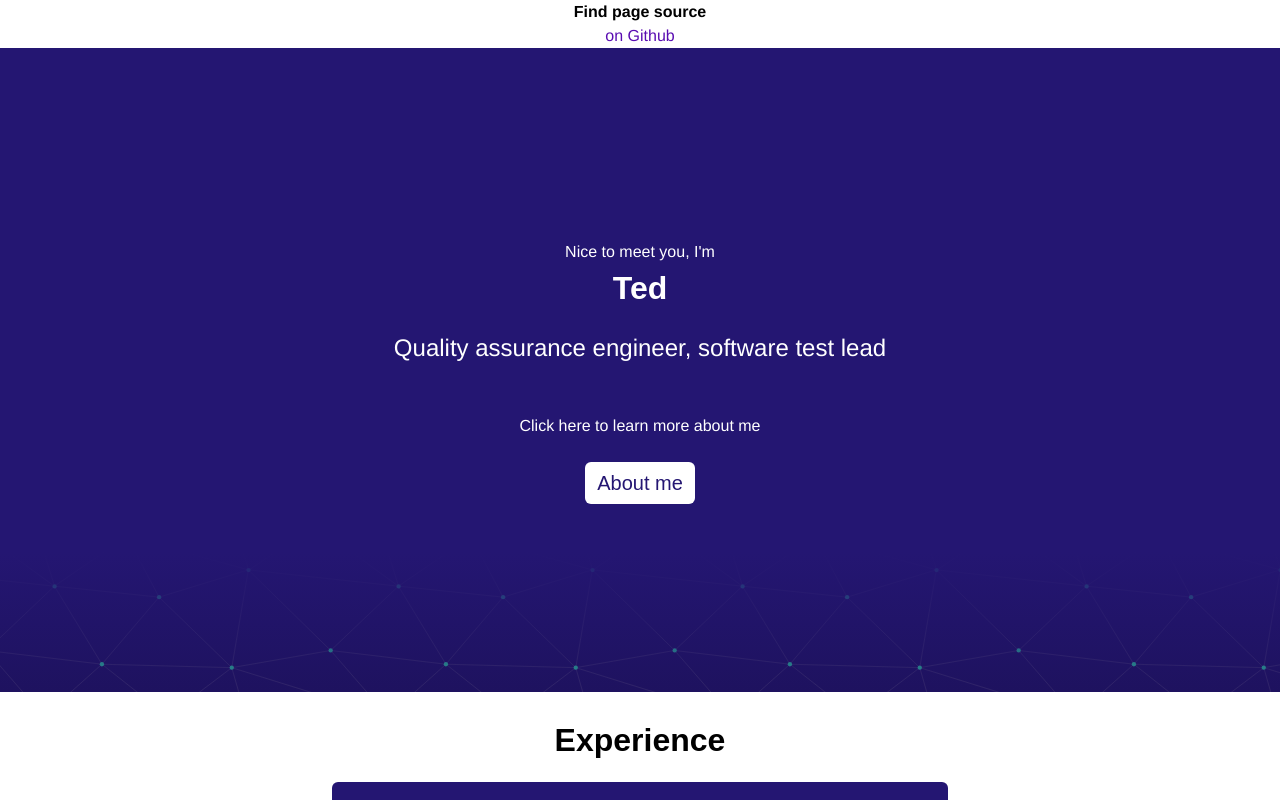
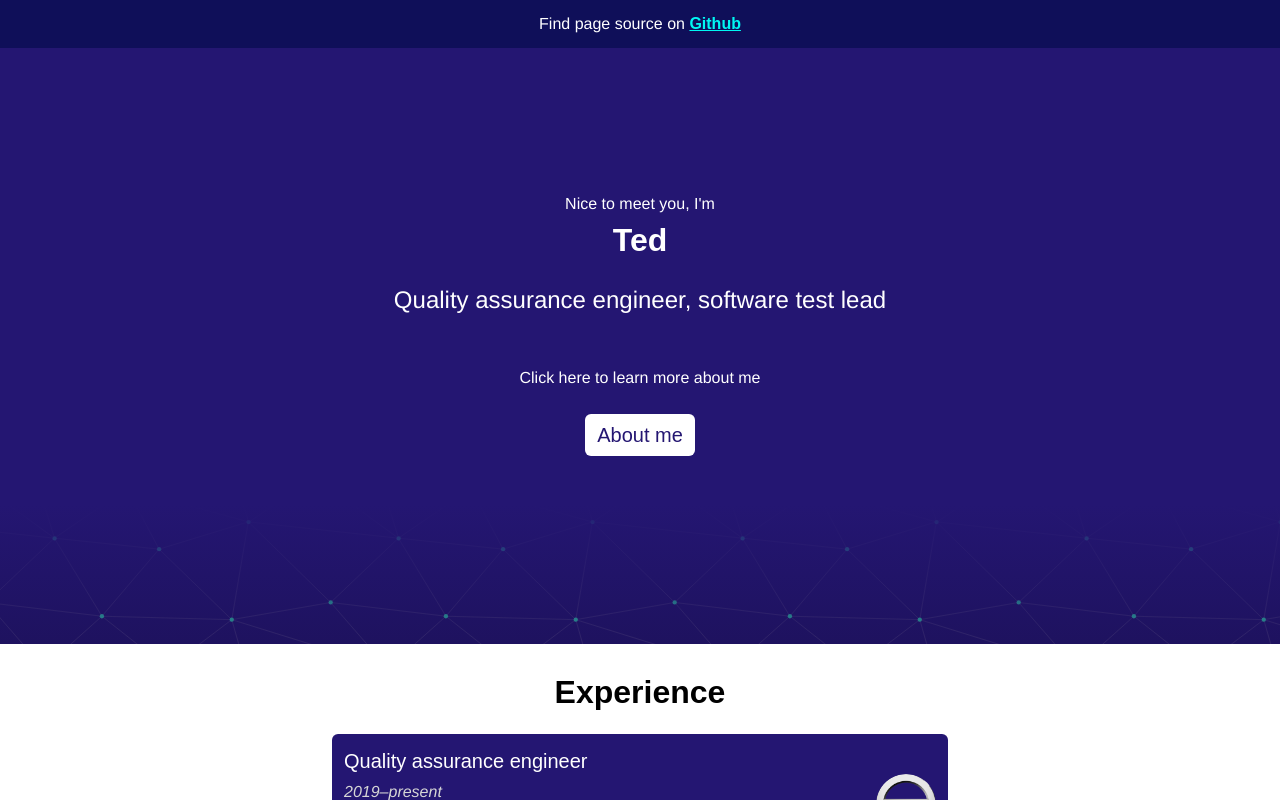
Before and after one commit to tederlandsson/portfolio, a React (Create React App) app: page / in a window 1280 px wide. Shown: the top 800 px of the page. Built offline with nearby package versions, Linux system fonts and the light colour scheme; what webfontloader would draw is missing.

Commit message:
banner styling

```diff
--- a/src/components/Banner/Banner.tsx
+++ b/src/components/Banner/Banner.tsx
@@ -20,17 +20,34 @@ const Banner: React.FC<BannerProps> = (
   return (
     <BannerStyling>
       <div className="banner">
-        <p>{text}</p>
-        <a href={url} target="_blank" rel="noopener noreferrer">{linkText ? linkText : 'here!'}</a>
+        <p>{text}
+          <a href={url} target="_blank" rel="noopener noreferrer">{linkText ? linkText : 'here!'}</a>
+        </p>
       </div>
     </BannerStyling>
   );
 };
 
-const BannerStyling = styled.button`
-  background-color: ${Colors.white};
-  font-weight: bold;
+const BannerStyling = styled.div`
+  position: fixed;
+  top: 0;
+  right: 0;
+  z-index: 2;
+  font-family: ${Typography.main};
+  font-weight: 300;
+  background-color: ${Colors.blueGradientBackGround};
+  color: white;
+  padding: ${Margins.small} 0 ${Margins.small} 0;
   width: 100vw;
+  }
+
+  a:link, a:visited {
+    font-family: ${Typography.secondary};
+    color: ${Colors.aqua};
+    font-size: ${FontSizes.medium};
+    font-weight: bold;
+    text-decoration: underline;
+  }
 }
 `;
 
--- a/src/config/about.ts
+++ b/src/config/about.ts
@@ -56,7 +56,7 @@ export const FooterContent: FooterProps = {
     poweredBy: 'Powered by Github pages & React',
     fontsUsed: 'Avenir, Work Sans',
     tests: 'cypress.io',
-    lastUpdated: 'Jan. 06',
+    lastUpdated: 'Jan. 17',
   },
 }
 
@@ -67,7 +67,7 @@ interface BannerContentProps {
 }
 
 export const BannerContent: BannerContentProps = {
-  text: 'Find page source',
+  text: 'Find page source on ',
   url: `${ContactInfo.data.github}portfolio`,
-  linkText: 'on Github',
+  linkText: 'Github',
 };
--- a/src/theme/index.ts
+++ b/src/theme/index.ts
@@ -52,6 +52,7 @@ export const Colors = {
   experienceGray: '#d6d6d6',
   linkColor: 'rgb(89, 12, 177)',
   buttonHover: '#e0e000',
+  aqua: '#00F7F3',
 };
 
 
```
